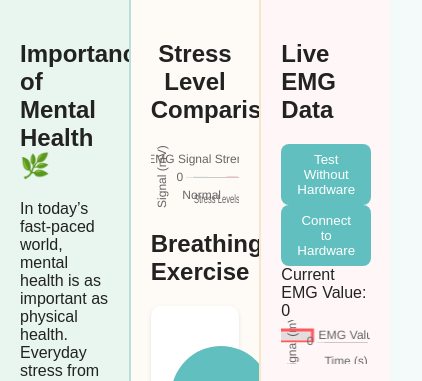
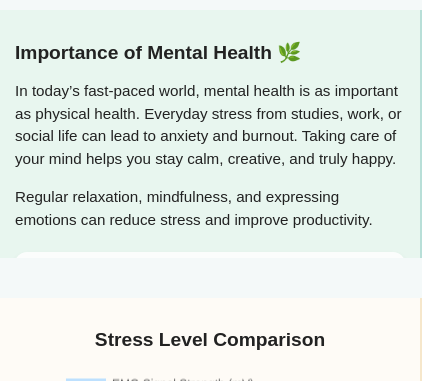
Before and after one commit to abhiodd1323/project-, a plain HTML site: page index.html in a window 390 px wide. Shown: the top 381 px of the page, 422 px wide, since content can reach past the window. Drawn offline with nearby package versions, Linux system fonts and the light colour scheme.

```diff
--- a/style.css
+++ b/style.css
@@ -92,3 +92,56 @@ button:hover {
     color: #333;
     font-weight: bold;
 }
+/* Mobile Responsiveness */
+@media (max-width: 768px) {
+  .container {
+    flex-direction: column !important; /* Stack panels vertically */
+    padding: 10px; /* Less padding on small screens */
+  }
+
+  .left-panel, .middle-panel, .right-panel {
+    width: 100% !important; /* Full width on mobile */
+    margin-bottom: 20px; /* Space between stacked panels */
+    padding: 15px; /* Comfortable touch padding */
+  }
+
+  /* Charts: Smaller height on mobile */
+  #emgChart, #comparisonChart {
+    height: 250px !important; /* Shorter for phones */
+  }
+
+  /* Text: Easier to read */
+  h2, h3 {
+    font-size: 1.2em; /* Smaller headers */
+  }
+
+  p {
+    font-size: 0.95em; /* Readable body text */
+    line-height: 1.5; /* More breathing room */
+  }
+
+  /* Buttons: Bigger for touch */
+  button {
+    padding: 12px 20px; /* Easier to tap */
+    font-size: 1em;
+  }
+
+  /* Suggestion box: Full width */
+  .suggestion-box {
+    padding: 15px;
+    margin: 10px 0;
+  }
+}
+
+/* General improvements for all devices */
+.container {
+  display: flex; /* Assuming flex layout; adjust if grid */
+  gap: 20px;
+  max-width: 1200px;
+  margin: 0 auto;
+}
+
+.left-panel, .middle-panel, .right-panel {
+  flex: 1; /* Equal width on desktop */
+  min-width: 300px; /* Prevent too-narrow on tablets */
+}
```
